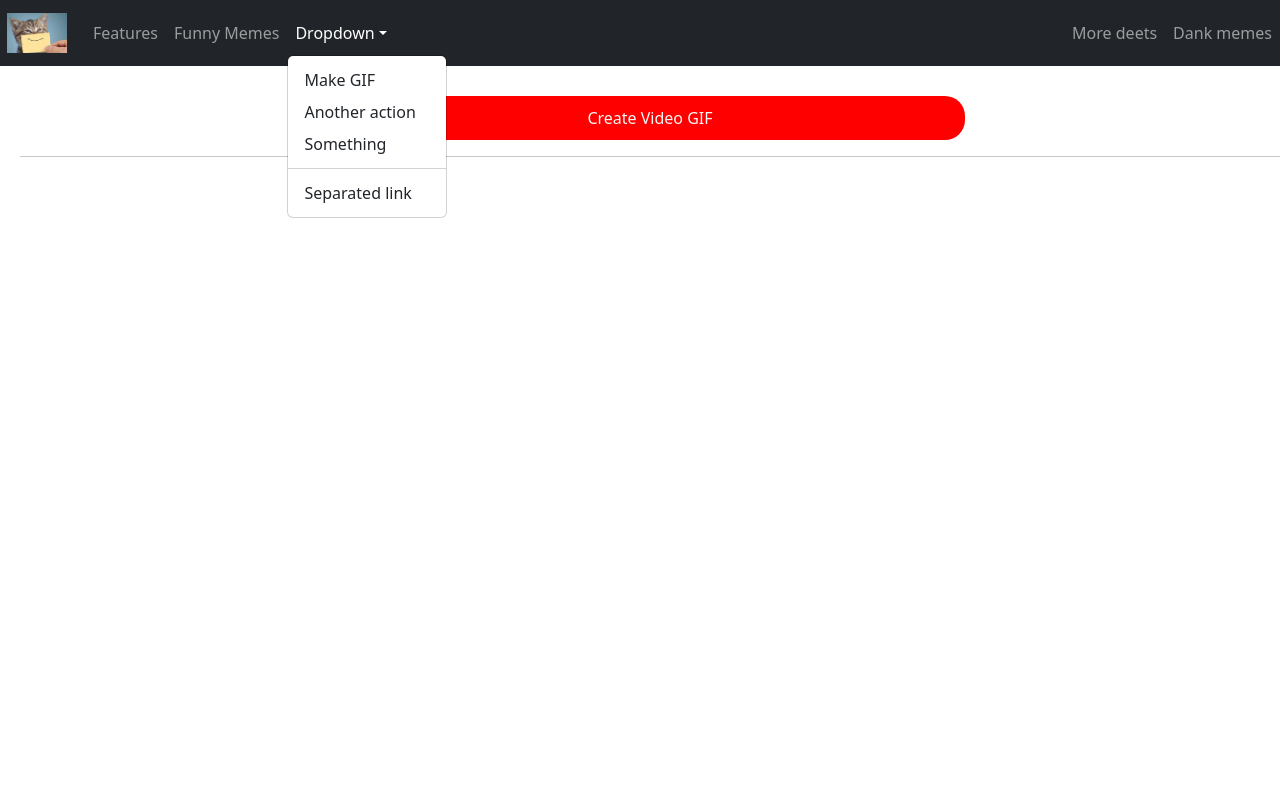
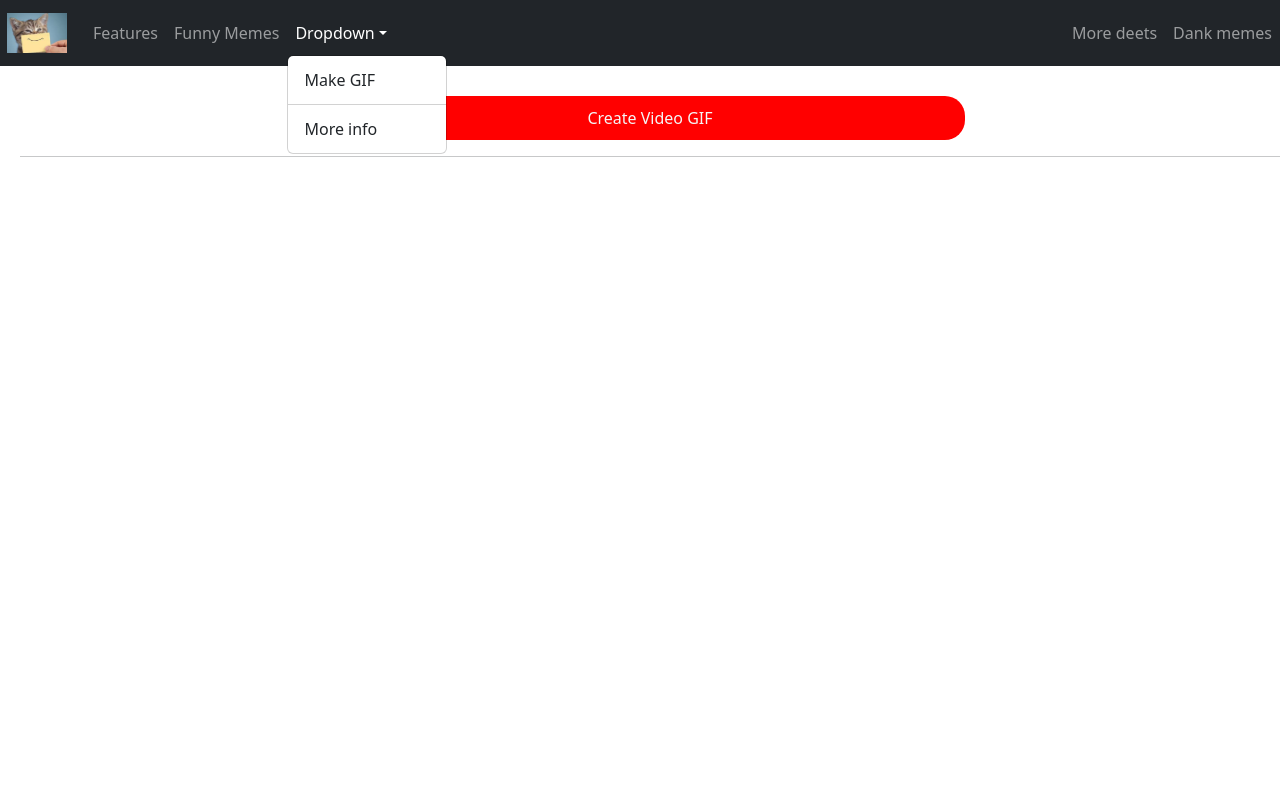
Before and after one commit to GabrielIkpolo/FunnyMeme, a React (Create React App) app: page /make-gif in a window 1280 px wide. Both pictures are taken after a click on the button "Dropdown". Shown: the top 800 px of the page. Built offline with nearby package versions, Linux system fonts and the light colour scheme.

Commit message:
removed play

```diff
--- a/src/components/footer/Footer.jsx
+++ b/src/components/footer/Footer.jsx
@@ -4,7 +4,7 @@ import  './footer.css';
 export default function Footer() {
     return (
         <div className='footer'>
-            <h5>Powerd by GIKPS and a disturbing Chukwuneyem Happiness</h5>
+            <h5>Powerd by GIKPS</h5>
             <p className="gnu"> &copy; ? Naaa! You are free to use and distribute as much as you want</p>
         </div>
     )
--- a/src/components/header/Header.jsx
+++ b/src/components/header/Header.jsx
@@ -25,13 +25,9 @@ function Header() {
                             <Nav.Link href="/">Funny Memes</Nav.Link>
                             <NavDropdown title="Dropdown" id="collasible-nav-dropdown">
                                 <NavDropdown.Item href="/make-gif">Make GIF</NavDropdown.Item>
-                                <NavDropdown.Item href="#action/3.2">
-                                    Another action
-                                </NavDropdown.Item>
-                                <NavDropdown.Item href="#action/3.3">Something</NavDropdown.Item>
                                 <NavDropdown.Divider />
                                 <NavDropdown.Item href="#action/3.4">
-                                    Separated link
+                                    More info
                                 </NavDropdown.Item>
                             </NavDropdown>
                         </Nav>
```
